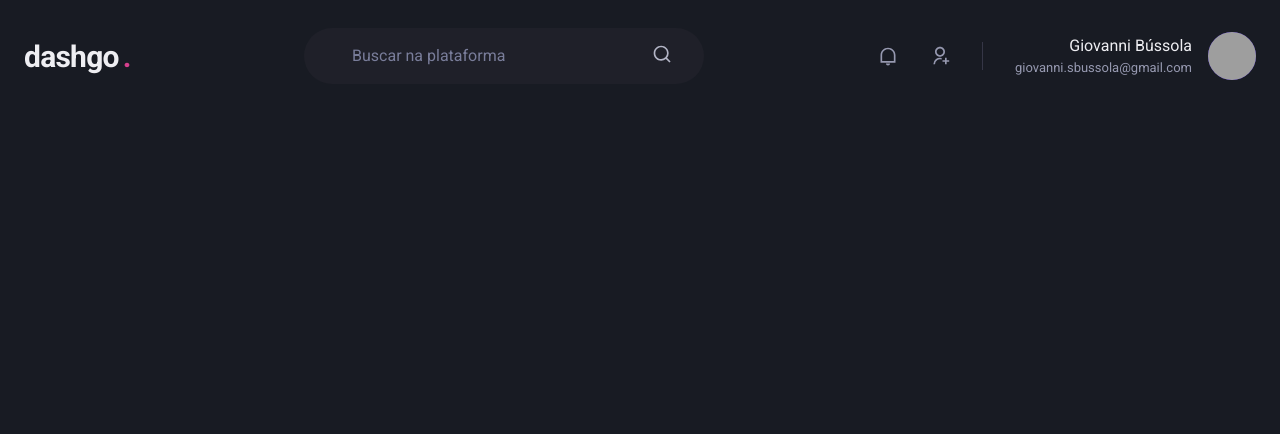
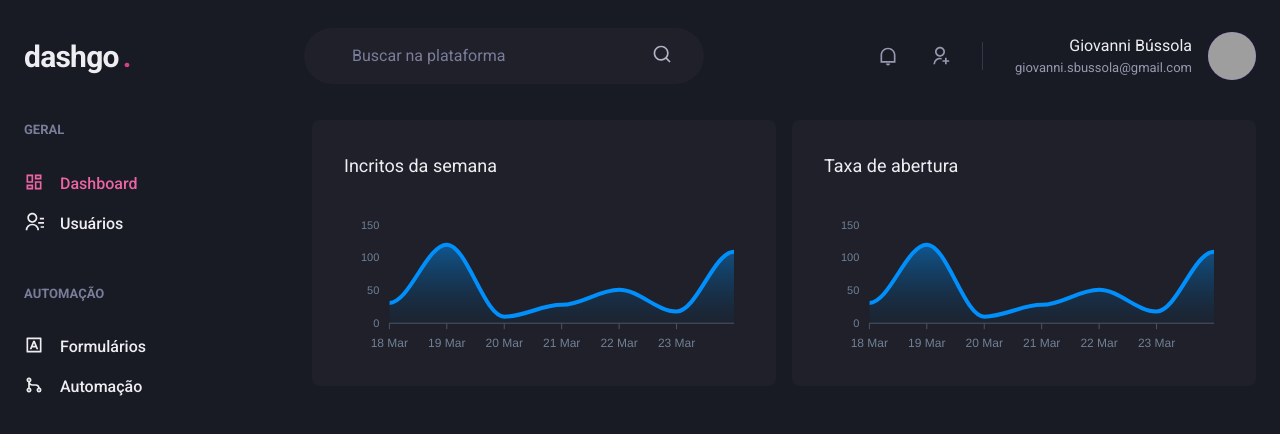
Before and after one commit to GiovanniBussola/dashgo, a Next.js app: page /dashboard in a window 1280 px wide. Shown: the top 434 px of the page. Built offline with nearby package versions, Linux system fonts and the light colour scheme; grey boxes are pictures that could not be loaded.

Commit message:
feat: created dashboard page with graphs

```diff
--- a/package.json
+++ b/package.json
@@ -12,9 +12,11 @@
     "@chakra-ui/react": "^1.7.3",
     "@emotion/react": "^11.7.1",
     "@emotion/styled": "^11.6.0",
+    "apexcharts": "^3.33.0",
     "framer-motion": "^5.5.5",
     "next": "12.0.7",
     "react": "17.0.2",
+    "react-apexcharts": "^1.3.9",
     "react-dom": "17.0.2",
     "react-icons": "^4.3.1"
   },
--- /dev/null
+++ b/src/components/Sidebar.tsx
@@ -0,0 +1,54 @@
+import { Box, Stack, Text, Link, Icon } from "@chakra-ui/react";
+import {
+  RiContactsLine,
+  RiDashboardLine,
+  RiGitMergeLine,
+  RiInputMethodLine,
+} from "react-icons/ri";
+
+export function Sidebar() {
+  return (
+    <Box as="aside" w="64" mr="8">
+      <Stack spacing="12" align="flex-start">
+        <Box>
+          <Text fontWeight="bold" color="gray.400" fontSize="small">
+            GERAL
+          </Text>
+          <Stack spacing="4" mt="8" align="stretch">
+            <Link display="flex" align="center" color="pink.400">
+              <Icon as={RiDashboardLine} fontSize="20" />
+              <Text ml="4" fontWeight="medium">
+                Dashboard
+              </Text>
+            </Link>
+            <Link display="flex" align="center">
+              <Icon as={RiContactsLine} fontSize="20" />
+              <Text ml="4" fontWeight="medium">
+                Usuários
+              </Text>
+            </Link>
+          </Stack>
+        </Box>
+        <Box>
+          <Text fontWeight="bold" color="gray.400" fontSize="small">
+            AUTOMAÇÃO
+          </Text>
+          <Stack spacing="4" mt="8" align="stretch">
+            <Link display="flex" align="center">
+              <Icon as={RiInputMethodLine} fontSize="20" />
+              <Text ml="4" fontWeight="medium">
+                Formulários
+              </Text>
+            </Link>
+            <Link display="flex" align="center">
+              <Icon as={RiGitMergeLine} fontSize="20" />
+              <Text ml="4" fontWeight="medium">
+                Automação
+              </Text>
+            </Link>
+          </Stack>
+        </Box>
+      </Stack>
+    </Box>
+  );
+}
--- a/src/pages/dashboard.tsx
+++ b/src/pages/dashboard.tsx
@@ -1,5 +1,95 @@
+import { Box, Flex, SimpleGrid, Text, theme } from "@chakra-ui/react";
+import dynamic from "next/dynamic";
 import { Header } from "../components/Header";
+import { Sidebar } from "../components/Sidebar";
+
+const Chart = dynamic(() => import("react-apexcharts"), {
+  ssr: false,
+});
+
+const options = {
+  chart: {
+    toolbar: {
+      show: false,
+    },
+    zoom: {
+      enabled: false,
+    },
+    foreColor: theme.colors.gray[500],
+  },
+  grid: {
+    show: false,
+  },
+  dataLabels: {
+    enabled: false,
+  },
+  tooltip: {
+    enabled: false,
+  },
+  xaxis: {
+    type: "datetime",
+    axisBorder: {
+      color: theme.colors.gray[600],
+    },
+    axisTicks: {
+      color: theme.colors.gray[600],
+    },
+    categories: [
+      "2021-03-18T00:00:00.000Z",
+      "2021-03-19T00:00:00.000Z",
+      "2021-03-20T00:00:00.000Z",
+      "2021-03-21T00:00:00.000Z",
+      "2021-03-22T00:00:00.000Z",
+      "2021-03-23T00:00:00.000Z",
+      "2021-03-24T00:00:00.000Z",
+    ],
+  },
+  fill: {
+    opacity: 0.3,
+    type: "gradient",
+    gradient: {
+      shade: "dark",
+      opacityFrom: 0.7,
+      opacityTo: 0.3,
+    },
+  },
+};
+
+const series = [
+  {
+    name: "series1",
+    data: [31, 120, 10, 28, 51, 18, 109],
+  },
+];
 
 export default function Dashboard() {
-  return <Header></Header>;
+  return (
+    <Flex direction="column" h="100vh">
+      <Header />
+
+      <Flex w="100%" my="6" maxWidth={1480} mx="auto" px="6">
+        <Sidebar />
+
+        <SimpleGrid
+          flex="1"
+          gap="4"
+          minChildWidth="320px"
+          alignItems="flex-start"
+        >
+          <Box p="8" bg="gray.800" borderRadius={8} pb="4">
+            <Text fontSize="lg" mb="4">
+              Incritos da semana
+            </Text>
+            <Chart options={options} series={series} type="area" height={160} />
+          </Box>
+          <Box p="8" bg="gray.800" borderRadius={8} pb="4">
+            <Text fontSize="lg" mb="4">
+              Taxa de abertura
+            </Text>
+            <Chart options={options} series={series} type="area" height={160} />
+          </Box>
+        </SimpleGrid>
+      </Flex>
+    </Flex>
+  );
 }
```
Also changed, not shown: 1 other file (tests, documents, lock files or other folders).
